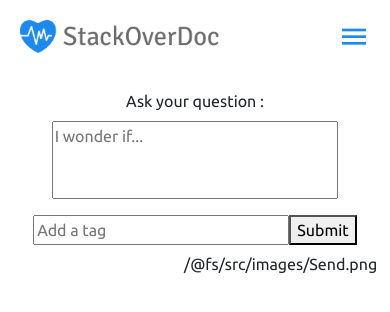
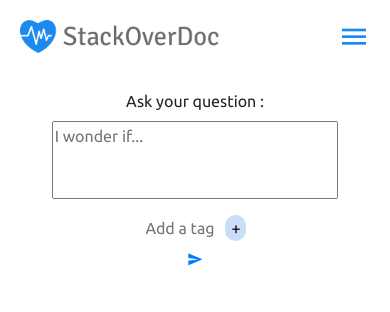
Before and after one commit to Riri-Z/stackoverdoc, a React (Create React App) app: page / in a window 390 px wide. Shown: the top 312 px of the page. Built offline with nearby package versions, Linux system fonts and the light colour scheme.

Commit message:
style in progress

```diff
--- a/src/components/formAskquestion.js
+++ b/src/components/formAskquestion.js
@@ -1,6 +1,5 @@
 import React, { useState } from 'react';
 import '../styles/formAskQuestion.scss';
-import Send from '../images/Send.png';
 import Tag from "./tag";
 import FormTag from "./formTag";
 
@@ -44,7 +43,7 @@ const FormAskquestion = () => {
           </div>
           <div className="AskButtonContainer">
             <button type="submit" className="btn mb-2 AskSubmit">
-              {Send}
+              <i className='icon-send'></i>
             </button>
           </div>
         </div>
--- a/src/components/formTag.js
+++ b/src/components/formTag.js
@@ -1,4 +1,5 @@
 import React, { useState } from "react";
+import '../styles/formAskQuestion.scss';
 
 const FormTag = ({onTagAdd}) => {
   const [newTag, setnewTag] = useState('');
@@ -21,12 +22,13 @@ const FormTag = ({onTagAdd}) => {
     return (
       <form onSubmit={handleSubmit}>
         <input
+          className='InputTag'
           value={newTag}
           onChange={handleChange}
           type="text"
           placeholder="Add a tag"
         />
-        <button>Submit</button>
+        <button className='AddTagButton'>+</button>
       </form>
     );
   };
--- a/src/components/tag.js
+++ b/src/components/tag.js
@@ -1,8 +1,9 @@
 import React from "react";
+import '../styles/formAskQuestion.scss';
 
 const Tag = ({ details, onDelete }) => (
   <>
-    <button onClick={() => onDelete(details.id)}>{details.name}</button>
+    <button className='Tagbutton' onClick={() => onDelete(details.id)}>{details.name}</button>
   </>
 );
 
--- a/src/styles/formAskQuestion.scss
+++ b/src/styles/formAskQuestion.scss
@@ -1,4 +1,5 @@
 @import './globale';
+@import '../assets/style.css';
 
 .AskTextarea{
   width: 60%;
@@ -12,6 +13,7 @@
   align-items: center;
   margin: 1em;
   font-family: 'Ubuntu';
+
 }
 
 .AskSubmit{
@@ -25,10 +27,36 @@
   justify-content: flex-end;
 }
 
-@media only screen and (max-width: 600px) {
+.Tagbutton{
+  border: none;
+  background-color: transparent;
+}
+
+.AddTagButton{
+  border: none;
+  border-radius: 5em;
+  background-color: #cbddf7;
+}
+
+.InputTag{
+  border: none;
+}
+
+.icon-send{
+  color: #007bff;
+}
+
+@media only screen and (max-width: 700px) {
   .AskTextarea{
     width: 80%;
     height: auto;
     resize: none;
   }
 }
+
+@media only screen and (max-width: 450px) {
+  .InputTag{
+    width: 30%;
+    height: auto;
+  }
+}
```
Also changed, not shown: src/images/Send.png (deleted). Lines whose indentation alone changed are shown as unchanged.
